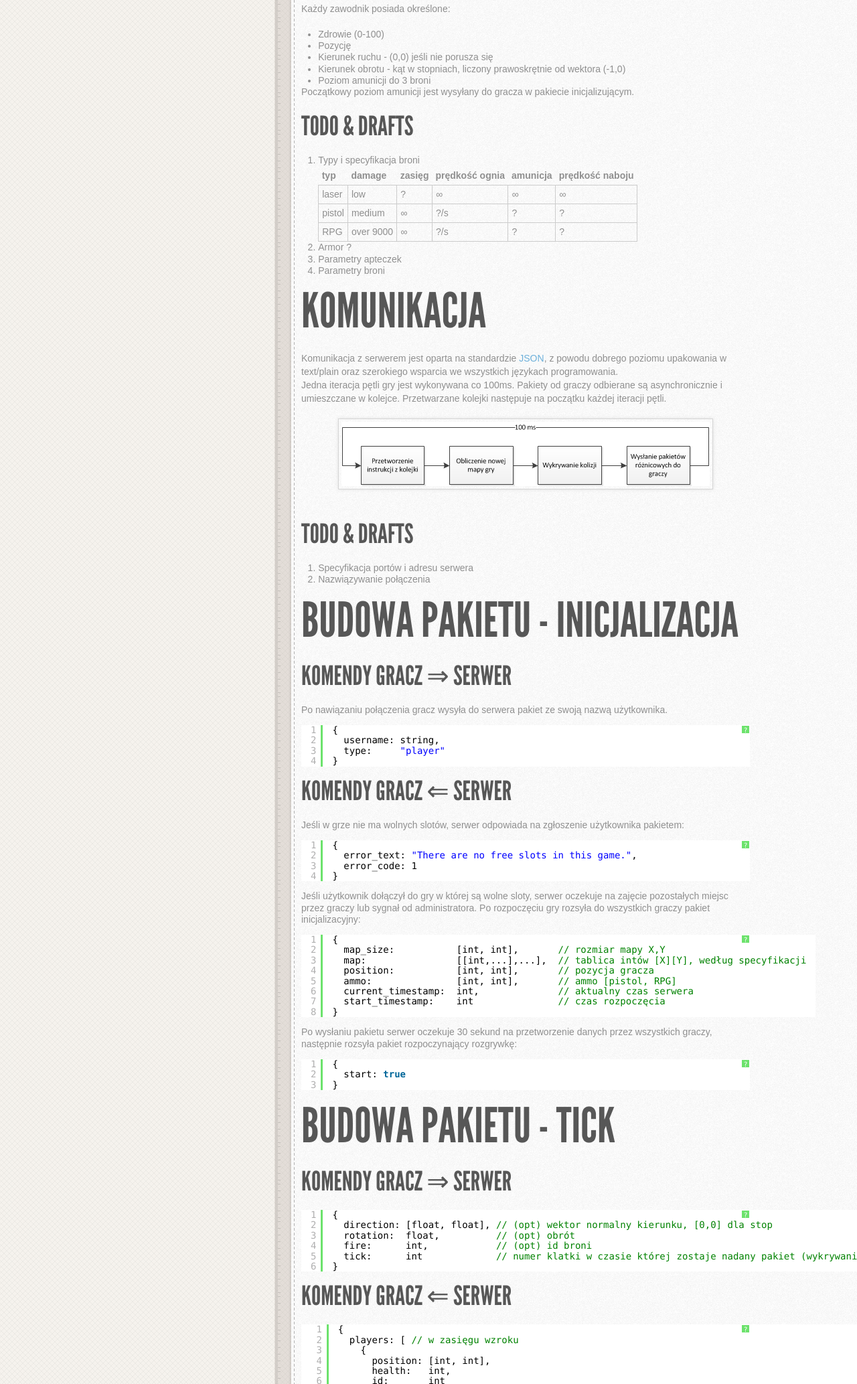
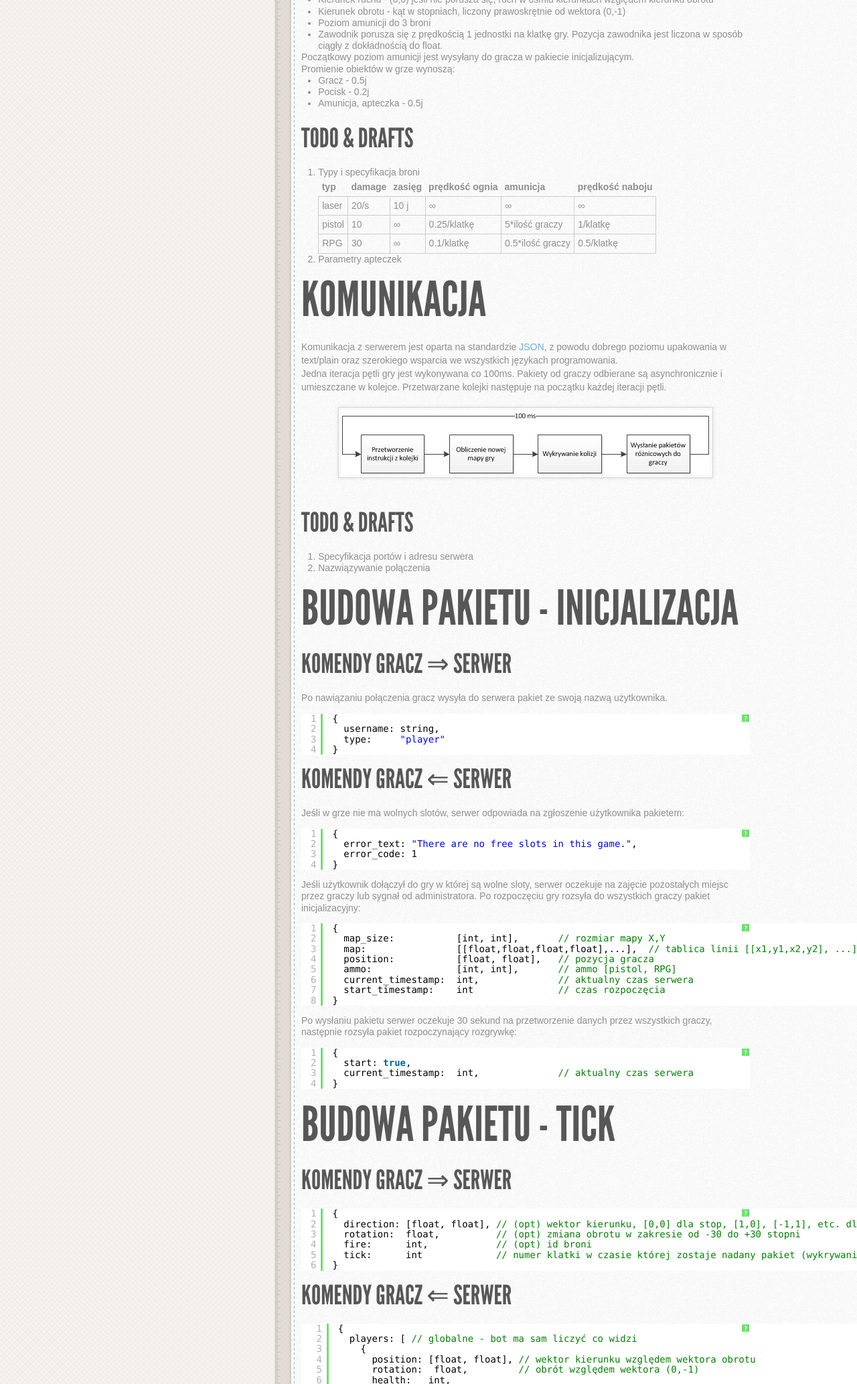
Before and after one commit to fridek/uj-gamedev-ai-project, a plain HTML site: page index.html in a window 1280 px wide. Shown: the part 733-2800 px from the top of the page at 67% size. Drawn offline with Linux system fonts and the light colour scheme.

Commit message:
update specyfikacji

```diff
--- a/index.html
+++ b/index.html
@@ -40,19 +40,11 @@
       <div>
         <h3>Mapa</h3>
         <p>
-          Mapa gry jest tablicą o rozmiarach X x Y. Punkt (0,0) znajduje się w lewym górnym rogu mapy.
+          Mapa gry jest ma wymiary X x Y. Punkt (0,0) znajduje się w lewym górnym rogu mapy.
           <figure>
             <img src="images/axis.png" alt="oznaczenia osi mapy" />
           </figure>
-          Reprezentowana jest przez wartości liczbowe kodujące obiekt znajdujący się na danym polu:
-
-          <ul>
-            <li>0 - pole puste</li>
-            <li>1 - ściana</li>
-            <li>2 - gracz</li>
-            <li>10 - apteczka do zebrania</li>
-            <li>11-12 - broń do zebrania</li>
-          </ul>
+          Mapa składa się ze zbioru odcinków i pozycji broni oraz apteczek do zebrania.
 
           Rozmiar planszy jest wysyłany do gracza w pakiecie inicjalizującym. Plansza jest przesyłana w całości tylko raz, z uwzględnieniem pola widzenia graczy.
         </p>
@@ -62,12 +54,21 @@
           <ul>
             <li>Zdrowie (0-100)</li>
             <li>Pozycję</li>
-            <li>Kierunek ruchu - (0,0) jeśli nie porusza się</li>
-            <li>Kierunek obrotu - kąt w stopniach, liczony prawoskrętnie od wektora (-1,0)</li>
+            <li>Kierunek ruchu - (0,0) jeśli nie porusza się, ruch w ośmiu kierunkach względem kierunku obrotu</li>
+            <li>Kierunek obrotu - kąt w stopniach, liczony prawoskrętnie od wektora (0,-1)</li>
             <li>Poziom amunicji do 3 broni</li>
+            <li>Zawodnik porusza się z prędkością 1 jednostki na klatkę gry. Pozycja zawodnika jest liczona w sposób ciągły z dokładnością do float.</li>
           </ul>
 
-          Początkowy poziom amunicji jest wysyłany do gracza w pakiecie inicjalizującym.
+          Początkowy poziom amunicji jest wysyłany do gracza w pakiecie inicjalizującym.<br />
+
+	  Promienie obiektów w grze wynoszą:
+	  <ul>
+		<li>Gracz - 0.5j</i>
+		<li>Pocisk - 0.2j</li>
+		<li>Amunicja, apteczka - 0.5j</li>
+	  </ul>
+
         </p>
       </div>
 
@@ -80,15 +81,13 @@
                 <tr><th>typ</th><th>damage</th><th>zasięg</th><th>prędkość ognia</th><th>amunicja</th><th>prędkość naboju</th></tr>
               </thead>
               <tbody>
-                <tr><td>laser</td><td>low</td><td>?</td><td>&#8734;</td><td>&#8734;</td><td>&#8734;</td></tr>
-                <tr><td>pistol</td><td>medium</td><td>&#8734;</td><td>?/s</td><td>?</td><td>?</td></tr>
-                <tr><td>RPG</td><td>over 9000</td><td>&#8734;</td><td>?/s</td><td>?</td><td>?</td></tr>
+                <tr><td>laser</td><td>20/s</td><td>10 j</td><td>&#8734;</td><td>&#8734;</td><td>&#8734;</td></tr>
+                <tr><td>pistol</td><td>10</td><td>&#8734;</td><td>0.25/klatkę</td><td>5*ilość graczy</td><td>1/klatkę</td></tr>
+                <tr><td>RPG</td><td>30</td><td>&#8734;</td><td>0.1/klatkę</td><td>0.5*ilość graczy</td><td>0.5/klatkę</td></tr>
               </tbody>
             </table>
           </li>
-          <li>Armor ?</li>
           <li>Parametry apteczek</li>
-          <li>Parametry broni</li>
         </ol>
       </div>
     </section> <!--end section-->
@@ -148,8 +147,8 @@
         <pre class="brush: js">
           {
             map_size:           [int, int],       // rozmiar mapy X,Y
-            map:                [[int,...],...],  // tablica intów [X][Y], według specyfikacji
-            position:           [int, int],       // pozycja gracza
+            map:                [[float,float,float,float],...],  // tablica linii [[x1,y1,x2,y2], ...]
+            position:           [float, float],   // pozycja gracza
             ammo:               [int, int],       // ammo [pistol, RPG]
             current_timestamp:  int,              // aktualny czas serwera
             start_timestamp:    int               // czas rozpoczęcia
@@ -160,7 +159,8 @@
 
         <pre class="brush: js">
           {
-            start: true
+            start: true,
+            current_timestamp:  int,              // aktualny czas serwera
           }
         </pre>
       <header>
@@ -170,8 +170,8 @@
         <h3>Komendy gracz &rArr; serwer</h3>
         <pre class="brush: js">
           {
-            direction: [float, float], // (opt) wektor normalny kierunku, [0,0] dla stop
-            rotation:  float,          // (opt) obrót
+            direction: [float, float], // (opt) wektor kierunku, [0,0] dla stop, [1,0], [-1,1], etc. dla ruchu
+            rotation:  float,          // (opt) zmiana obrotu w zakresie od -30 do +30 stopni
             fire:      int,            // (opt) id broni
             tick:      int             // numer klatki w czasie której zostaje nadany pakiet (wykrywanie opóźnień)
           }
@@ -180,22 +180,29 @@
         <h3>Komendy gracz &lArr; serwer</h3>
         <pre class="brush: js">
           {
-            players: [ // w zasięgu wzroku
+            players: [ // globalne - bot ma sam liczyć co widzi
               {
-                position: [int, int],
+                position: [float, float], // wektor kierunku względem wektora obrotu
+                rotation:  float,         // obrót względem wektora (0,-1)
                 health:   int,
                 id:       int
               },
               ...
             ],
-            powerups: [ // w zasięgu wzroku
+            powerups: [ // globalne - bot ma sam liczyć co widzi
               {
-                position: [int, int],
+                position: [float, float],
                 type:     int,    // ENUM 1 - apteczka, 2 - pistol ammo, 3 - RPG ammo
               },
               ...
             ],
-            hits: [ // globalne/w zasięgu wzroku?
+            shooting: [ // globalne - bot ma sam liczyć co widzi
+              {
+                player_id:  int,
+                weapon_id:  int   // ENUM 1 - laser, 2 - pistol, 3 - RPG
+              },
+            ],
+            hits: [ // globalne
               {
                 player_id:  int,
                 weapon_id:  int   // ENUM 1 - laser, 2 - pistol, 3 - RPG
```
